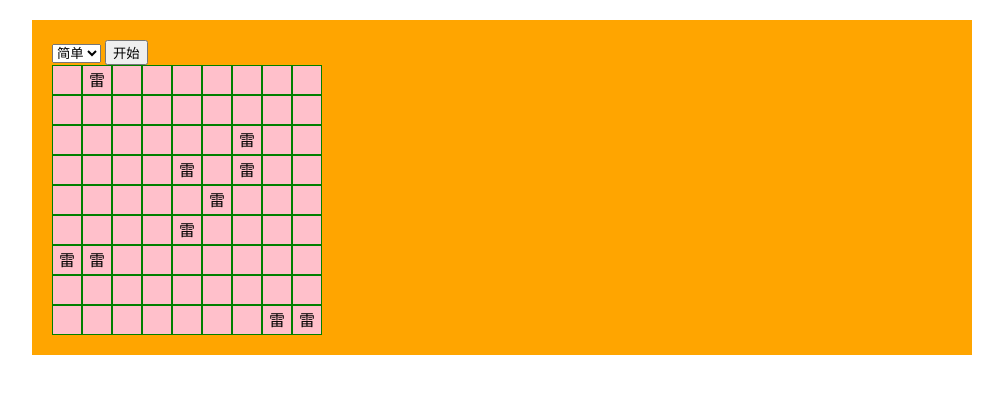
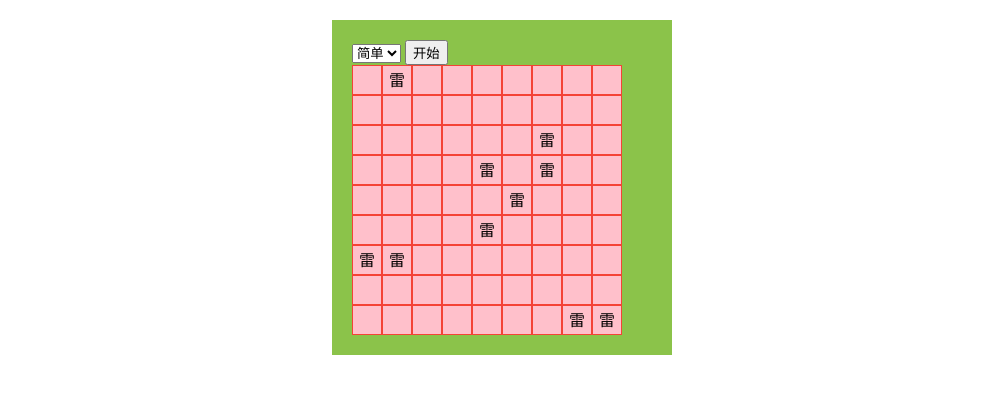
Before and after one commit to wwjjazz/MineSweeper, a plain HTML site: page index.html in a window 1280 px wide. Shown: the whole page, without its empty margins (138-1141 px from the left). Drawn offline with Linux system fonts and the light colour scheme.

Commit message:
add stylesheet

```diff
--- /dev/null
+++ b/css/style.less
@@ -0,0 +1,22 @@
+.minesweeper{
+	width: 300px;
+	margin: 20px auto;
+	padding: 20px;
+	background: #8BC34A;
+	.box{
+		position: relative;
+		background: pink;
+		div{
+			border: 1px solid #F44336;
+			box-sizing: border-box;
+			width:30px;
+			height:30px;
+			position: absolute;
+			line-height: 30px;
+			text-align: center;
+			&.open{
+				background: red;
+			}
+		}
+	}
+}
--- a/index.html
+++ b/index.html
@@ -3,37 +3,14 @@
 <head>
 <meta charset="UTF-8">
 <title>Document</title>
-<style type="text/css">
-.minesweeper{
-	width: 900px;
-	margin: 20px auto;
-	padding: 20px;
-	background: orange;
-}
-.minesweeper .box{
-	position: relative;
-	background: pink;
-}
-.minesweeper .box div{
-	border: 1px solid green;
-	box-sizing: border-box;
-	width:30px;
-	height:30px;
-	position: absolute;
-	line-height: 30px;
-	text-align: center;
-}
-.minesweeper .box .open{
-	background: red;
-}
-</style>
+<link rel="stylesheet" type="text/css" href="css/style.css">
 </head>
 <body>
 <div class="minesweeper">
 	<select>
 		<option>简单</option>
-		<option>中等</option>
-		<option>困难</option>
+		<!-- <option>中等</option>
+		<option>困难</option> -->
 	</select>
 	<input type="button" value="开始">
 </div>
```
Also changed, not shown: css/style.css (added), 1 other file.
